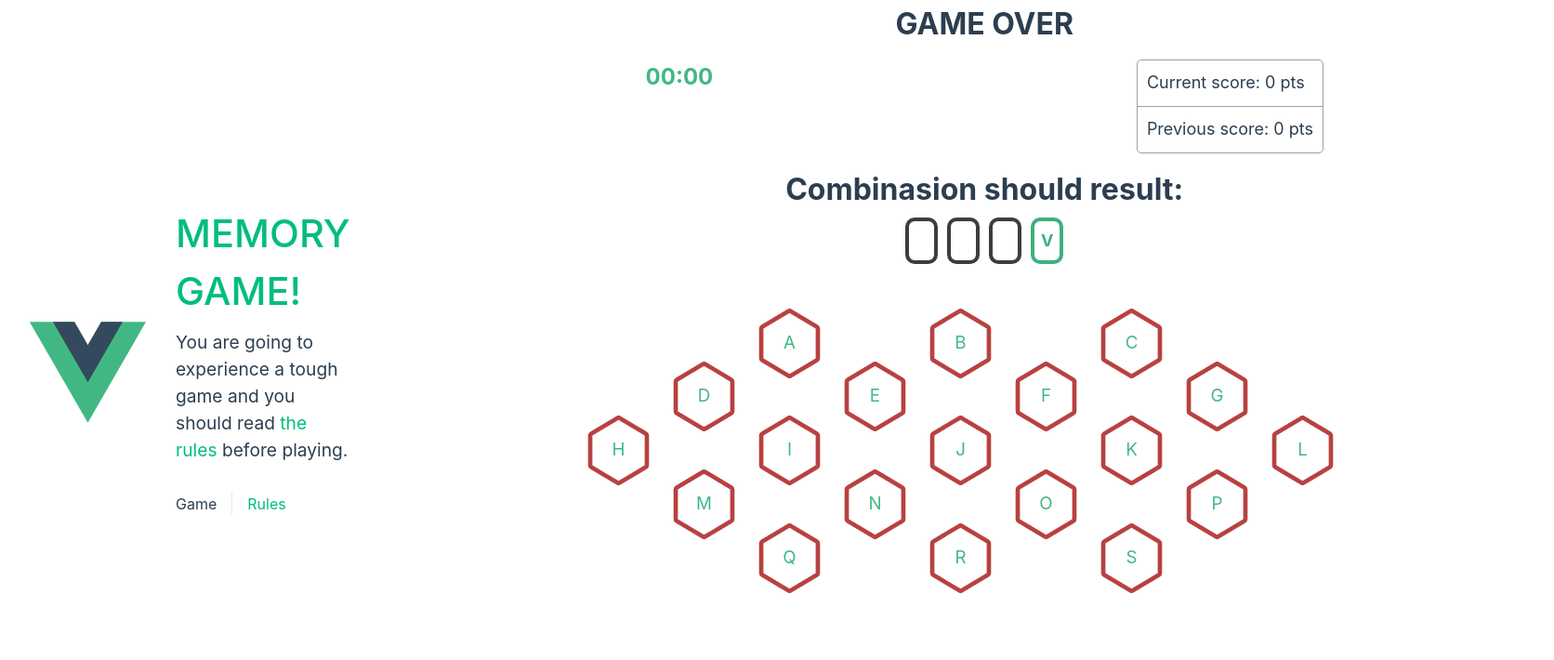
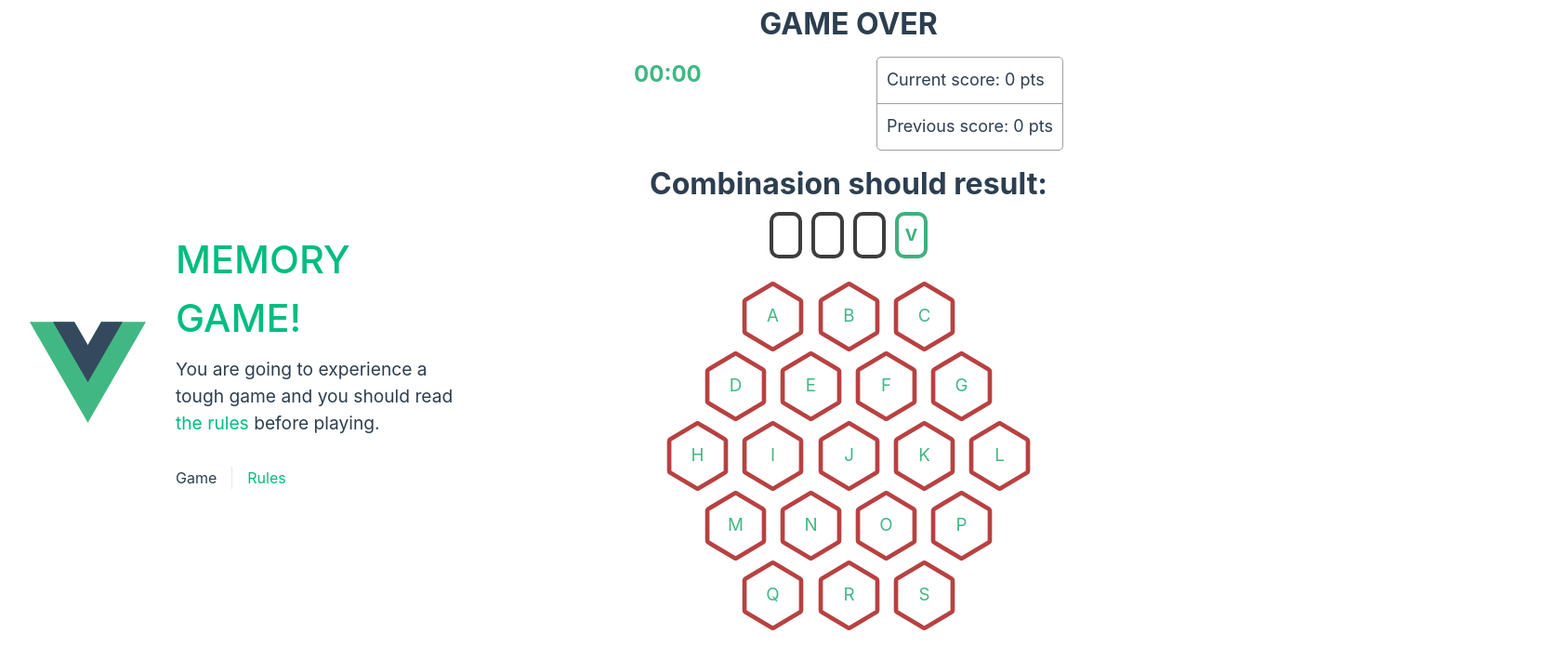
Before and after one commit to Neo-Ryo/memory-game, a Vue app: page / in a window 1280 px wide. Shown: the top 710 px of the page at 93% size, 1672 px wide, since content can reach past the window. Built offline with nearby package versions, Linux system fonts and the light colour scheme.

Commit message:
css fix for navigators

```diff
--- a/src/assets/hive.css
+++ b/src/assets/hive.css
@@ -1,120 +1,120 @@
 .hive-wrapper {
   display: grid;
-  grid-auto-flow: row;
+  /* grid-auto-flow: row; */
   align-items: center;
-  width: 400px;
+  width: 650px;
+  height: 450px;
   margin: auto 10px;
-  gap: 1px 11px;
-  grid-template-columns: repeat(40, 1fr);
-  grid-template-rows: repeat(10, 1fr);
+  /* gap: 1px 11px; */
+  grid-template-columns: repeat(16, 1fr);
+  grid-template-rows: repeat(16, 1fr);
 }
 .one {
-  grid-area: 1 / 12 / 4/ 14;
+  grid-area: 1 / 6 / 3/ 8;
   align-self: center;
   margin: auto;
 }
 .two {
-  grid-area: 1 / 18 / 4/ 20;
+  grid-area: 1 / 8 / 3/ 10;
   align-self: center;
   margin: auto;
 }
 .three {
-  grid-area: 1 / 24/ 4/ 26;
+  grid-area: 1 / 10/ 3/ 12;
   align-self: center;
   margin: auto;
 }
 .four {
-  grid-area: 3 / 9 / 5/ 11;
+  grid-area: 3 / 5 / 5/ 7;
   align-self: center;
   margin: auto;
 }
 .five {
-  grid-area: 3 / 15 / 5/ 17;
+  grid-area: 3 / 7 / 5/ 9;
   align-self: center;
   margin: auto;
 }
 .six {
   margin: auto;
-  grid-area: 3 / 21 / 5/ 23;
+  grid-area: 3 / 9 / 5/ 11;
   align-self: center;
 }
 .seven {
   margin: auto;
-  grid-area: 3 / 27 / 5/ 29;
+  grid-area: 3 / 11 / 5/ 13;
   align-self: center;
 }
 .eight {
   margin: auto;
-  grid-area: 4 / 6 / 7/ 8;
+  grid-area: 5 / 4 / 7/ 6;
   align-self: center;
 }
 .nine {
   margin: auto;
-  grid-area: 4 / 12 / 7/ 14;
+  grid-area: 5 / 6 / 7/ 8;
   align-self: center;
 }
 .ten {
   margin: auto;
-  grid-area: 4 / 18 / 7/ 20;
+  grid-area: 5 / 8 / 7/ 10;
   align-self: center;
 }
 
 .eleven {
   margin: auto;
-  grid-area: 4 / 24 / 7/ 26;
+  grid-area: 5 / 10 / 7/ 12;
   align-self: center;
 }
 .twelve {
-  grid-area: 4 / 30 / 7/ 32;
+  grid-area: 5 / 12 / 7/ 14;
   align-self: center;
   margin: auto;
 }
 .thirteen {
-  grid-area: 5 / 9 / 9 / 11;
+  grid-area: 7 / 5 / 9 / 7;
   align-self: center;
   margin: auto;
 }
 
 .fourteen {
-  grid-area: 5 / 15 / 9/ 17;
+  grid-area: 7 / 7 / 9 / 9;
   align-self: center;
   margin: auto;
 }
 
 .fifteen {
-  grid-area: 5 / 21 / 9 / 23;
+  grid-area: 7 / 9 / 9 / 11;
   align-self: center;
   margin: auto;
 }
 
 .sixteen {
-  grid-area: 5 / 27 / 9 / 29;
+  grid-area: 7 / 11 / 9 / 13;
   align-self: center;
   margin: auto;
 }
 
 .seventeen {
-  grid-area: 6 / 12 / 11 / 14;
+  grid-area: 9 / 6 / 11 / 8;
   align-self: center;
   margin: auto;
 }
 
 .eighteen {
-  grid-area: 6 / 18 / 11 / 20;
+  grid-area: 9 / 8 / 11 / 10;
   align-self: center;
   margin: auto;
 }
 
 .nineteen {
-  grid-area: 6 / 24 / 11 / 26;
+  grid-area: 9 / 10 / 11 / 12;
   align-self: center;
   margin: auto;
 }
 
-@media only screen and (min-width: 1224px) {
+/* @media only screen and (min-width: 1224px) {
   .hive-wrapper {
-    gap: 2px 17px;
-    width: 100%;
+    width: 650px;
   }
   .one {
     grid-area: 1 / 14 / 4/ 16;
@@ -219,4 +219,4 @@
     align-self: center;
     margin: auto;
   }
-}
+} */
```
